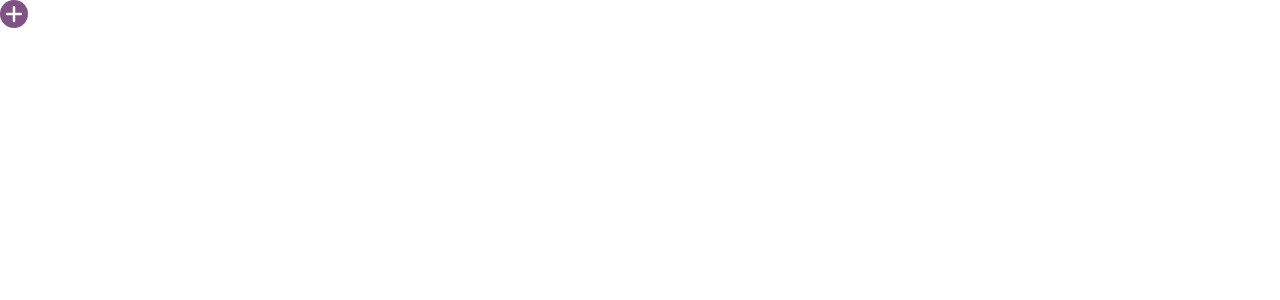
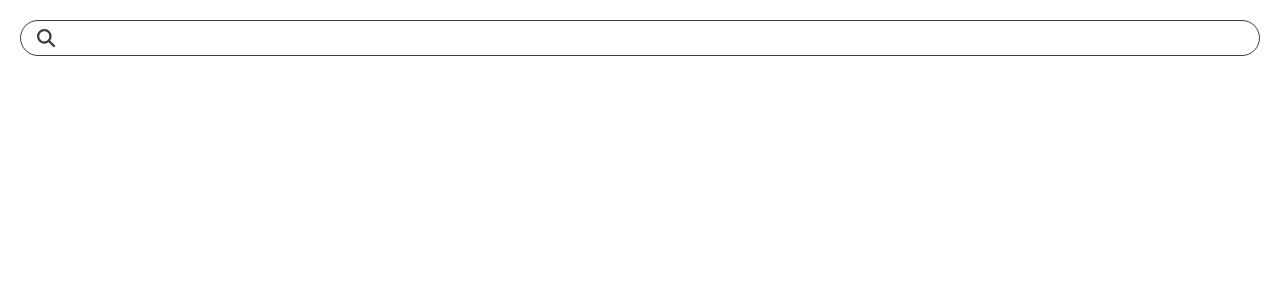
Before and after one commit to semih-ky/sk-trello, a React (Create React App) app: page / in a window 1280 px wide. Shown: the top 300 px of the page. Built offline with nearby package versions, Linux system fonts and the light colour scheme.

Commit message:
add SearchInput Comp - add search icon

```diff
--- /dev/null
+++ b/src/components/atoms/SearchInput/index.js
@@ -0,0 +1,12 @@
+import { Icon } from '../Icon';
+import { searchIcon } from '../../../icons/seacrhIcon';
+import "./styles.css";
+
+export const SearchInput = () => {
+  return (
+    <div className='search-input-container'>
+      <Icon svg={searchIcon} />
+      <input type={"text"} />
+    </div>
+  )
+}
--- /dev/null
+++ b/src/components/atoms/SearchInput/styles.css
@@ -0,0 +1,15 @@
+.search-input-container {
+  display: flex;
+  padding: 8px;
+  border: 1px solid;
+  border-radius: 20px;
+  color: var(--black);
+  border-color: var(--black);
+}
+
+.search-input-container > span {
+  margin-right: 16px;
+  margin-left: 8px;
+  width: 18px;
+  height: 18px;
+}
--- a/src/components/pages/Home.js
+++ b/src/components/pages/Home.js
@@ -3,12 +3,14 @@ import { addIcon } from '../../icons/addIcon'
 import { Button } from '../atoms/Button'
 import { Icon } from '../atoms/Icon'
 import { IconButton } from '../atoms/IconButton'
+import { SearchInput } from '../atoms/SearchInput'
+
 
 export const Home = () => {
   return (
-    <>
-      <IconButton svg={addIcon} />
+    <div style={{margin: "20px"}}>
+      <SearchInput  />
 
-    </>
+    </div>
   )
 }
--- /dev/null
+++ b/src/icons/seacrhIcon.js
@@ -0,0 +1,16 @@
+export const searchIcon = (
+  <svg
+    xmlns="http://www.w3.org/2000/svg"
+    viewBox="0 0 512 512"
+    fill="currentColor"
+    style={
+      {
+        width: "inherit",
+        height: "inherit",
+        color: "inherit"
+      }
+    }
+  >
+  {/* <!--! Font Awesome Pro 6.2.0 by @fontawesome - https://fontawesome.com License - https://fontawesome.com/license (Commercial License) Copyright 2022 Fonticons, Inc. --> */}
+  <path d="M416 208c0 45.9-14.9 88.3-40 122.7L502.6 457.4c12.5 12.5 12.5 32.8 0 45.3s-32.8 12.5-45.3 0L330.7 376c-34.4 25.2-76.8 40-122.7 40C93.1 416 0 322.9 0 208S93.1 0 208 0S416 93.1 416 208zM208 352c79.5 0 144-64.5 144-144s-64.5-144-144-144S64 128.5 64 208s64.5 144 144 144z"/></svg>
+)
```
